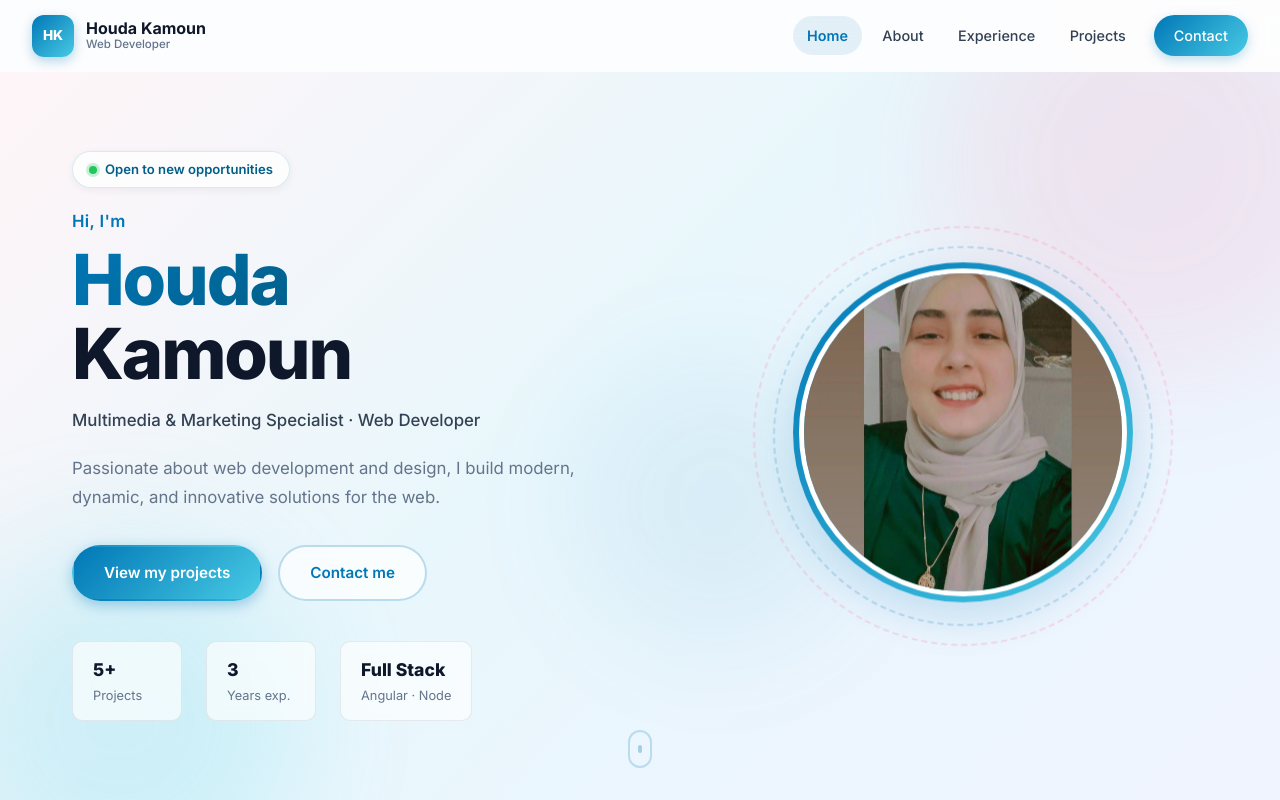
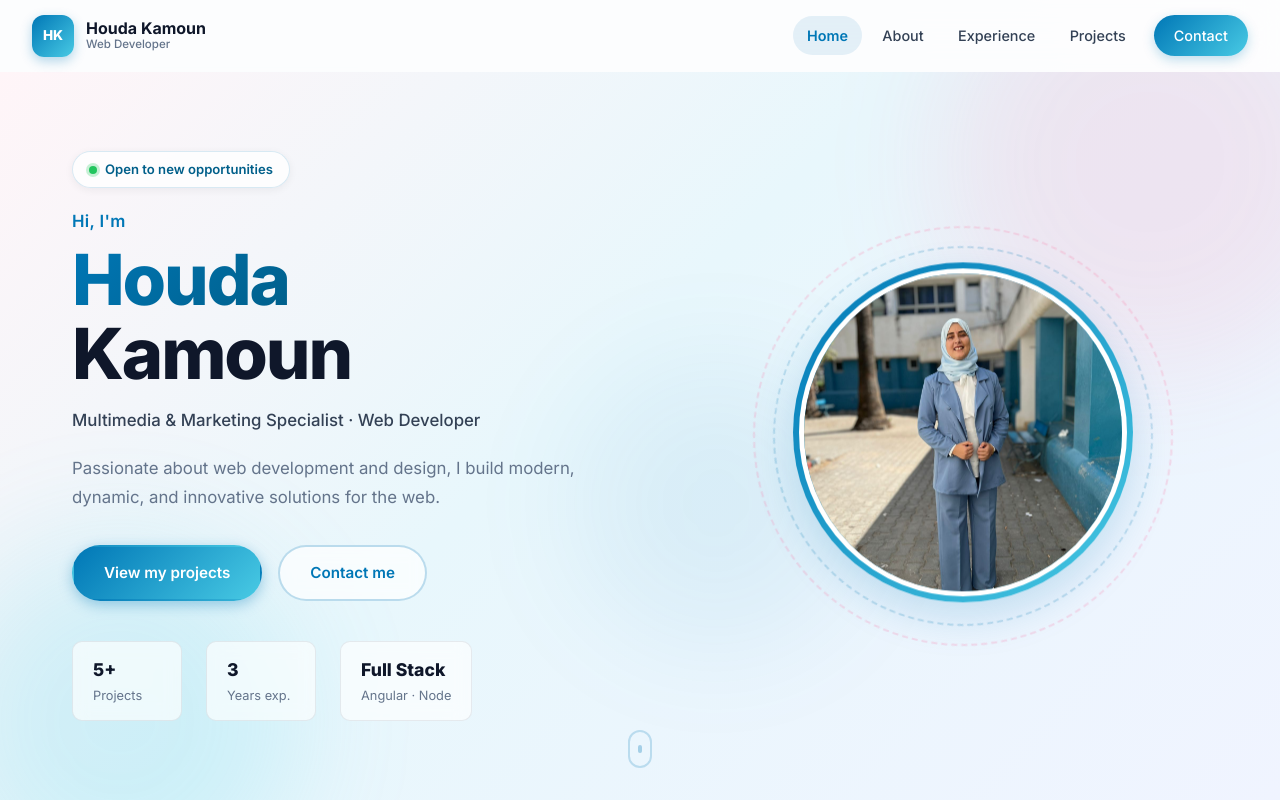
Before and after one commit to houdakamoun/My-portfolio, an Angular app: page / in a window 1280 px wide. Shown: the top 800 px of the page. Built offline with nearby package versions, Linux system fonts and the light colour scheme.

Commit message:
Mise à jour du portfolio

```diff
--- a/src/app/components/hero/hero.component.html
+++ b/src/app/components/hero/hero.component.html
@@ -44,7 +44,7 @@
     <div class="hero-img">
       <div class="avatar-ring">
         <img
-          src="assets/img/hero.jpg"
+          src="assets/img/hero.jpeg"
           alt="Houda Kamoun"
           (error)="showFallback = true"
           [class.hidden]="showFallback"
```
Also changed, not shown: src/assets/img/hero.jpeg (added), src/assets/img/hero.jpg (deleted).
